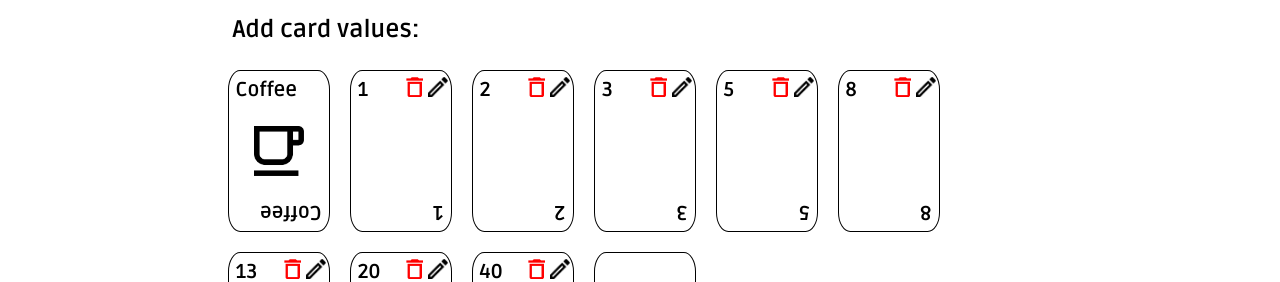
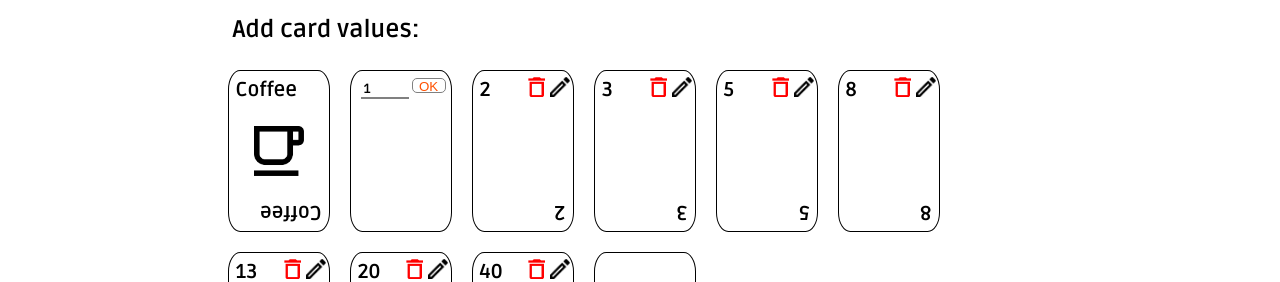
Before and after one commit to Uladzimir86/pointing-poker, a React (Create React App) app in the folder front/: page /lobby in a window 1280 px wide. Both pictures are taken after a click on the picture 439 px from the left and 1322 px from the top of the page. Shown: the part 1236-1518 px from the top of the page. Built offline with nearby package versions, Linux system fonts and the light colour scheme.

Commit message:
feat: add handlers  update, delete, add to custom-card component

```diff
--- a/front/src/UI-components/custom-card/custom-card.component.tsx
+++ b/front/src/UI-components/custom-card/custom-card.component.tsx
@@ -1,4 +1,4 @@
-import { FC, SetStateAction, useState } from 'react'
+import { FC, SyntheticEvent, useState } from 'react'
 import { useDispatch, useSelector } from 'react-redux'
 import './custom-card.styles.scss'
 import {SettingsState} from '../../types/reducers/game-settings'
@@ -11,9 +11,8 @@ interface CustomCardPropsInterface {
   centerValue?: string
   coffee?: boolean
   addCard?: boolean
-  //setCardStorage: React.Dispatch<SetStateAction<number[]>>
-  //cardStorage: number[]
   isBtns?: boolean
+  id?: number
   inGameSelected?: boolean
 }
 
@@ -23,11 +22,12 @@ const CustomCard: FC<CustomCardPropsInterface> = ({
   coffee,
   addCard,
   isBtns,
-  //setCardStorage,
-  //cardStorage,
+  id,
   inGameSelected,
 }) => {
   const [selected, setSelected] = useState(false)
+  const [isUpdate, setIsUpdate] = useState(false);
+  const [inputValue, setInputValue] = useState(values);
   const dispatch = useDispatch();
   const cardStorage: number[] = useSelector(({settings}: {settings: SettingsState})=>settings.cardStorage)
   const handleClick = () => {
@@ -44,9 +44,32 @@ const CustomCard: FC<CustomCardPropsInterface> = ({
       type: SettingsActionTypes.UPDATE_CARDSTORAGE,
       payload: cardStorage,
     })
-    // if (addCard) {
-    //   setCardStorage([...cardStorage, nextCard])
-    // }
+  }
+  const handleDeleteCard = (e: SyntheticEvent) => {
+    const el = e.target as HTMLElement;
+    const card = el.closest('.custom-card') as HTMLElement;
+    const index = Number(card.id.slice(12));
+    cardStorage.splice(index, 1);
+    dispatch({
+      type: SettingsActionTypes.UPDATE_CARDSTORAGE,
+      payload: cardStorage,
+    })
+  }
+  const setNewValue = (e: SyntheticEvent) => {
+    const input = e.target as HTMLInputElement;
+    (Number(input.value) <= 999) ? setInputValue(input.value) : setInputValue(input.value.slice(0, 3))
+  }
+  const handleUpdateCard = (e: SyntheticEvent) => {
+    const el = e.target as HTMLElement;
+    const card = el.closest('.custom-card') as HTMLElement;
+    const index = Number(card.id.slice(12));
+    const value = Number(inputValue);
+    cardStorage.splice(index, 1, value);
+    dispatch({
+      type: SettingsActionTypes.UPDATE_CARDSTORAGE,
+      payload: cardStorage,
+    })
+    setIsUpdate(false);
   }
 
   const topAndBottomValues = coffee ? 'Coffee' : values
@@ -54,16 +77,36 @@ const CustomCard: FC<CustomCardPropsInterface> = ({
   return (
     <div
       className={`custom-card ${selected ? 'selected-card' : ''}`}
+      id={'custom-card-' + id}
       onClick={handleClick}
     >
       <div className="custom-card__head" >
-        <div className="upper-value">{topAndBottomValues}</div>
+        <div className="upper-value" hidden={isUpdate}>{topAndBottomValues}</div>
+        <input
+          type="number"
+          min="0"
+          className="upper-value upper-value_input"
+          value={inputValue}
+          onChange={setNewValue}
+          hidden={!isUpdate}
+        />
         {!isBtns && <div className="custom-card__btns-container" >
           <div>
-            <img src={deleteIcon} alt="Delete" className="delete-button delete-button_custom-card " />
+            <img
+              src={deleteIcon}
+              alt="Delete"
+              className="delete-button delete-button_custom-card "
+              onClick={handleDeleteCard}
+              hidden={isUpdate}/>
           </div>
           <div>
-            <img src={editIcon} alt="Edit" className="edit-button edit-button_custom-card" />
+            <img
+              src={editIcon}
+              alt="Edit"
+              className="edit-button edit-button_custom-card"
+              onClick={()=>setIsUpdate(true)}
+              hidden={isUpdate}/>
+            <button type="button" className="edit-button edit-button_custom-card-ok" onClick={handleUpdateCard} hidden={!isUpdate}>OK</button>
           </div>
         </div>}
       </div>
@@ -77,7 +120,7 @@ const CustomCard: FC<CustomCardPropsInterface> = ({
         {centerValue}
       </div>
 
-      <div className="lower-value">{topAndBottomValues}</div>
+      <div className="lower-value" hidden={isUpdate}>{topAndBottomValues}</div>
 
       {selected ? <div className="check-mark"></div> : null}
     </div>
--- a/front/src/UI-components/custom-card/custom-card.styles.scss
+++ b/front/src/UI-components/custom-card/custom-card.styles.scss
@@ -90,3 +90,26 @@
   padding: 0;
   padding-right: 3px;
 }
+.edit-button.edit-button_custom-card-ok {
+  background-color: #ffffff;
+  border: 1px solid gray;
+  border-radius: 5px;
+  height: 15px;
+  margin-right: 5px;
+  padding: 0;
+  text-align: center;
+  line-height: 125%;
+  color: rgb(255, 81, 0);
+  font-weight: 500;
+}
+.upper-value_input{
+  border: none;
+  border-bottom: 2px solid gray;
+  width: 45px;
+  margin-left: 10px;
+  margin-top: 10px;
+  padding: 0;
+  padding-left: 3px;
+  font-family: Ruda;
+  outline: none;
+}
--- a/front/src/components/game-settings/game-settings.component.tsx
+++ b/front/src/components/game-settings/game-settings.component.tsx
@@ -182,6 +182,7 @@ const GameSettings: FC = () => {
             key={index}
             centerValue={shortScoreType}
             values={String(card)}
+            id={index}
             // setCardStorage={setCardStorage}
             // cardStorage={cardStorage}
           />
```
